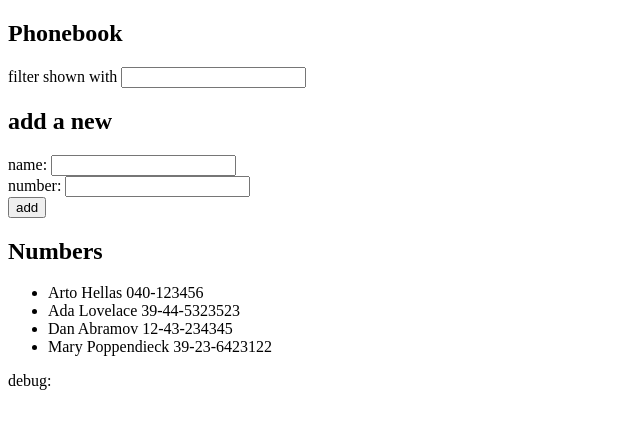
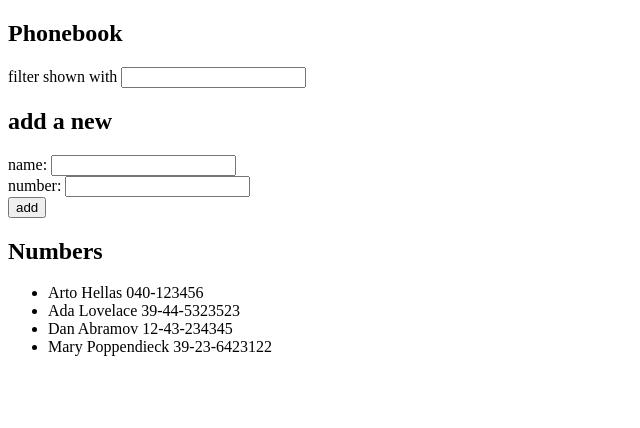
Before and after one commit to tojutaha/puhelinluettelo, a React (Vite) app: page / in a window 1280 px wide. Shown: the top 428 px of the page, without its empty margins (0-640 px from the left). Built offline with nearby package versions, Linux system fonts and the light colour scheme.

Commit message:
Tehtavä 2.10

```diff
--- a/src/App.jsx
+++ b/src/App.jsx
@@ -82,7 +82,6 @@ const App = () => {
           <li key={person.name}>{person.name} {person.number}</li>
         ))}
       </ul>
-      <div>debug: {newName}</div>
     </div>
   )
 
```
